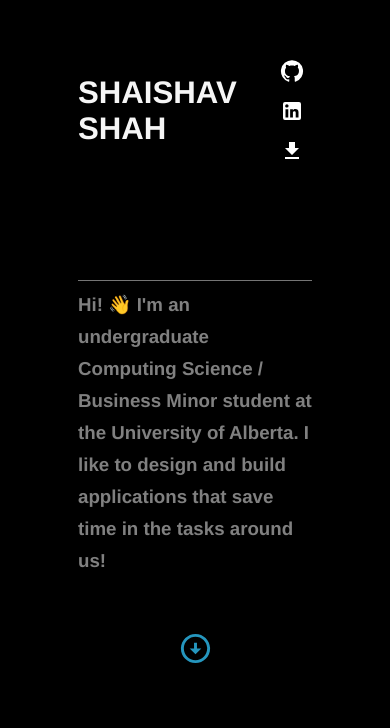
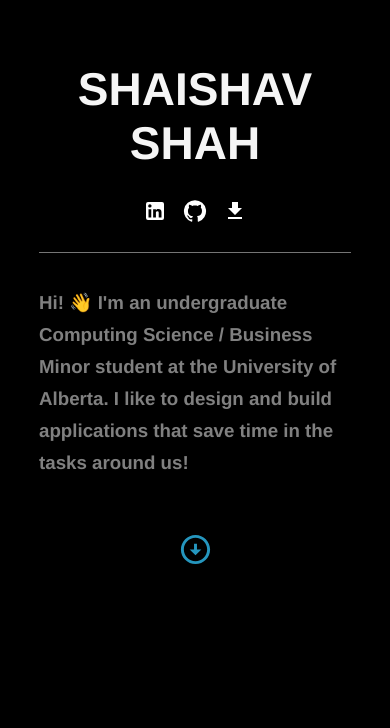
Before and after one commit to ShaishavShah04/ShaishavShah04.github.io, a React (Create React App) app: page / in a window 390 px wide. Shown: the part 116-844 px from the top of the page. Built offline with nearby package versions, Linux system fonts and the light colour scheme.

Commit message:
Fixed landing page in small screens.

```diff
--- a/src/App.js
+++ b/src/App.js
@@ -11,7 +11,8 @@ class App extends React.Component {
   constructor(props) {
     super(props);
     this.state = {
-      resumeData: {}
+      resumeData: {},
+      info_loaded: false
     }
   }
 
@@ -21,7 +22,7 @@ class App extends React.Component {
       dataType:'json',
       cache: false,
       success: function(data){
-        this.setState({resumeData: data});
+        this.setState({resumeData: data, info_loaded: true});
       }.bind(this),
       error: function(xhr, status, err){
         console.log(err);
@@ -35,11 +36,14 @@ class App extends React.Component {
   }
 
   render () {
+
+    if (this.state.info_loaded) {
+
       return (
         <div className="App">
 
           {/* Mainpage */}
-        <LandingPage Data={this.state.resumeData.LandingPageInfo}/>
+          <LandingPage data={this.state.resumeData.LandingPageInfo}/>
           {/* About Me */}
           {/* <AboutMe /> */}
           {/* Projects */}
@@ -50,6 +54,11 @@ class App extends React.Component {
           <Footer />
         </div>
       );
+    } else {
+      return (
+        <p>Loading...</p>
+      )
+    }
   }
 }
 
--- a/src/components/LandingPage.js
+++ b/src/components/LandingPage.js
@@ -9,20 +9,18 @@ import { Link } from 'react-scroll';
 
 class LandingPage extends React.Component {
 
-    "LandingPageInfo" = this.props.Data;
-
     "social" = [
             {
                 "name":"linkedin",
                 "url":"https://www.linkedin.com/in/shaishavshah04/",
                 "className":"lp-linkedin",
-                "icon": GitHub
+                "icon": LinkedIn
             },
             {
                 "name":"github",
                 "url":"http://github.com/ShaishavShah04",
                 "className":"lp-github",
-                "icon": LinkedIn
+                "icon": GitHub
             },
             {
                 "name":"resume",
@@ -30,11 +28,12 @@ class LandingPage extends React.Component {
                 "className":"lp-resume",
                 "icon": FileDownload
             }
-            ]
-
-
+        ]
 
     render() {
+
+    this.LandingPageInfo = this.props.data;
+
     return (
 
         <div className="landing-page" id="landing-page">
@@ -65,13 +64,14 @@ class LandingPage extends React.Component {
                     <ArrowCircleDownIcon  fontSize="large"/>
                 </Link>
             </div>
+
         </div>
     )
     }
 }
 
 LandingPage.defaultProps = {
-    Data: {
+    data: {
         "first_name": "SHAISHAV",
         "last_name": "SHAH",
         "degree": "Computing Science / Business Minor",
--- a/src/styles/LandingPage.css
+++ b/src/styles/LandingPage.css
@@ -25,7 +25,7 @@
     display: flex;
     width: 60vw;
     height: 40vh;
-    min-height: 320px;
+    min-height: 200px;
     align-items: center;
     justify-content: space-between;
     padding: 0;
@@ -65,6 +65,7 @@
     font-size: 8vw;
     padding: 0px;
     margin: 0 2vw;
+
 }
 
 .navbar-btn {
@@ -81,3 +82,42 @@
     bottom: 30px;
     margin-top: 50px;
 }
+
+@media screen and (max-width: 500px) {
+    .landing-page .outer-box {
+        width: 80vw;
+        flex-direction: column;
+        align-items: center;
+        padding: 0;
+        height: 25vh;
+        justify-content: space-evenly;
+    }
+
+    .landing-page .name{
+        height: auto;
+        width: auto;
+    }
+
+    .landing-page h1{
+        color: whitesmoke;
+        font-size: 46px;
+        text-align: center;
+    }
+
+    .landing-page .navbar {
+        display: flex;
+        flex-direction: row;
+        justify-content: center;
+        height: auto;
+    }
+
+    .landing-page .lower-box {
+
+        width: 80vw;
+        color: grey;
+        padding: 1vw;
+        margin-top: 30px;
+        align-items: center;
+        line-height: 200%;
+    }
+}
```
Lines whose indentation alone changed are shown as unchanged.
